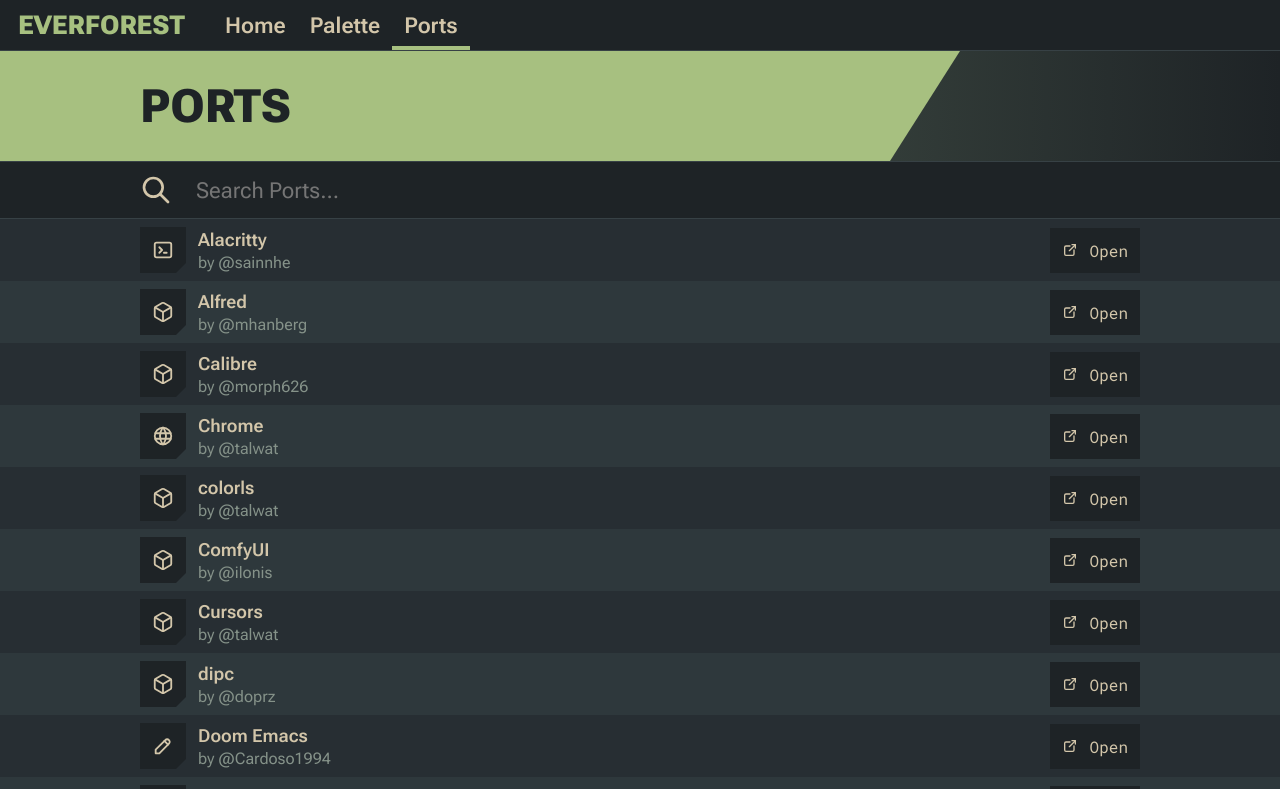
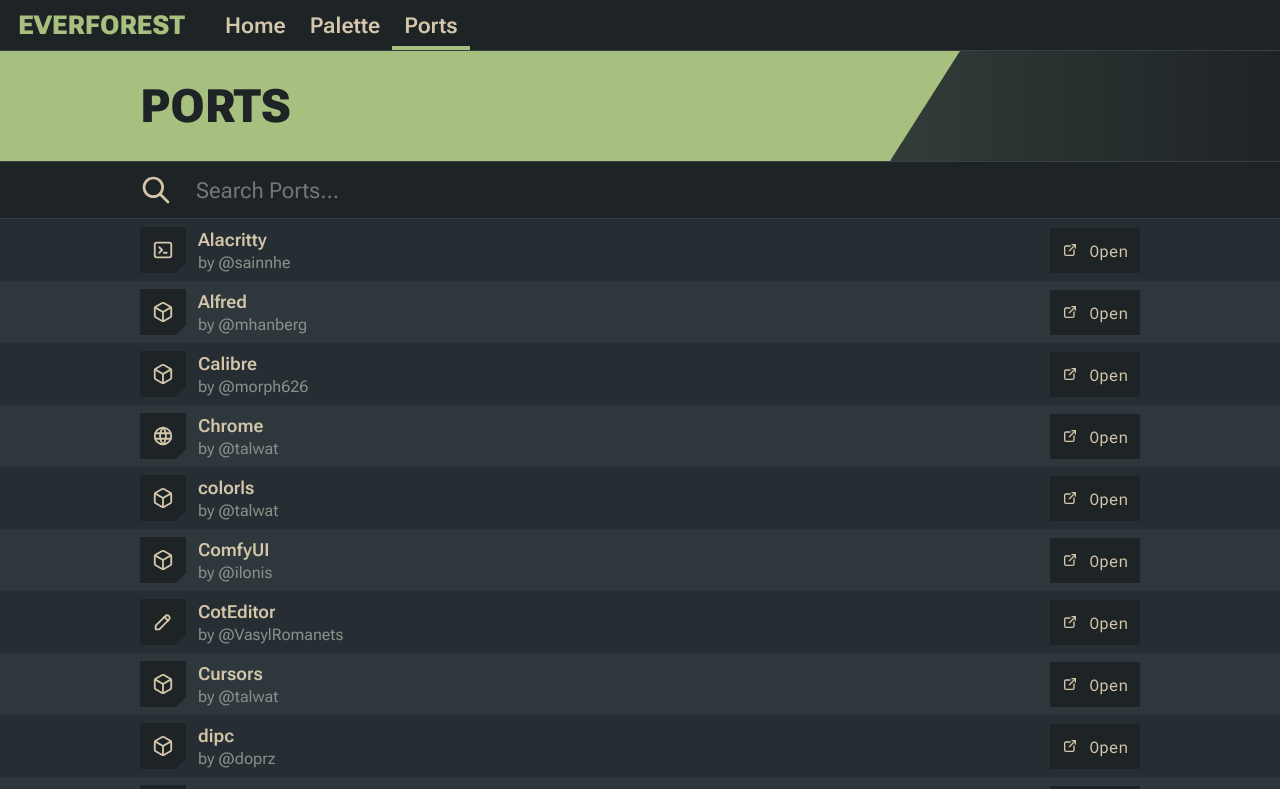
Before and after one commit to SirEthanator/everforest-web, a Next.js app: page /ports in a window 1280 px wide. Shown: the top 789 px of the page. Built offline with nearby package versions, Linux system fonts and the light colour scheme.

Commit message:
Add CotEditor entry to ports array (#2)

```diff
--- a/src/app/ports/data.ts
+++ b/src/app/ports/data.ts
@@ -84,6 +84,13 @@
     authorUrl: "https://github.com/neanias",
     category: "Editors",
     url: "https://github.com/neanias/everforest-nvim"
+  },
+  {
+    title: "CotEditor",
+    author: "@VasylRomanets",
+    authorUrl: "https://github.com/VasylRomanets",
+    category: "Editors",
+    url: "https://github.com/VasylRomanets/everforest-coteditor"
   },
   {
     title: "Replit",
```
